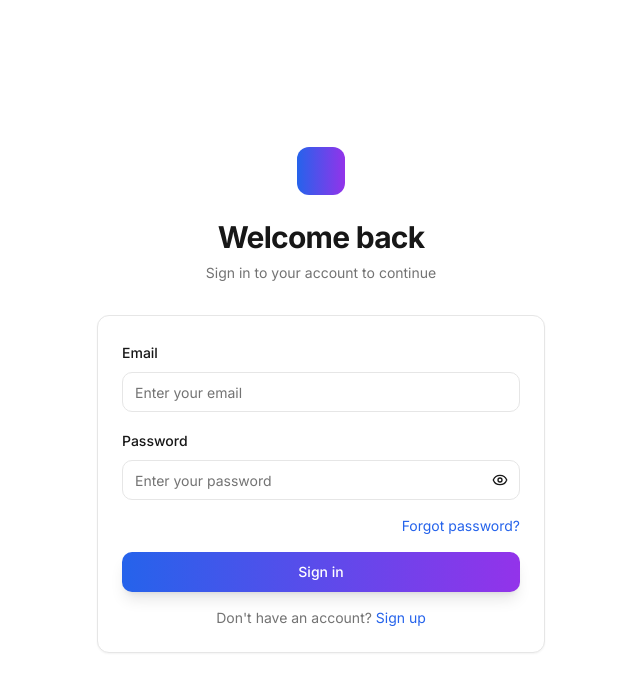
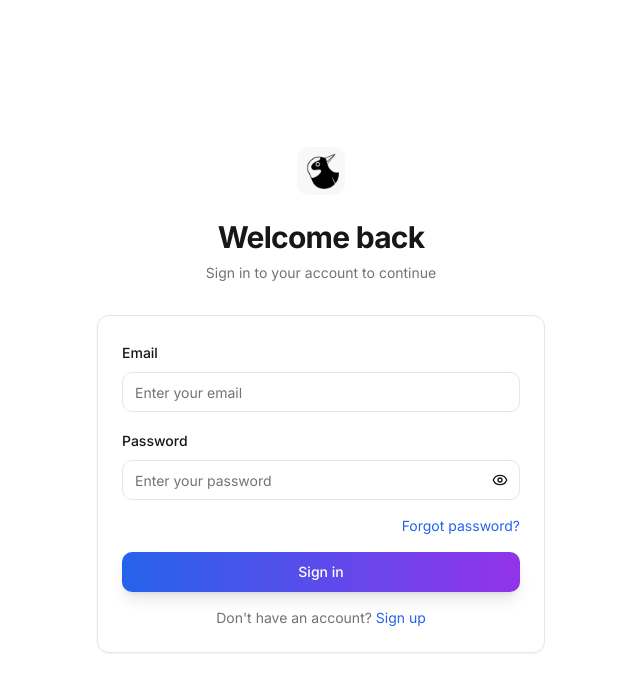
Before and after one commit to sotsnetwork/prompt-optimizer-mvp, a React (Vite) app: page /signin in a window 1280 px wide. Shown: the top 692 px of the page, without its empty margins (319-959 px from the left). Built offline with nearby package versions, Linux system fonts and the light colour scheme.

Commit message:
Update AuthLayout.tsx

```diff
--- a/src/components/auth/AuthLayout.tsx
+++ b/src/components/auth/AuthLayout.tsx
@@ -13,7 +13,11 @@ export const AuthLayout = ({ children, title, subtitle }: AuthLayoutProps) => {
       <div className="w-full max-w-md space-y-8">
         <div className="text-center">
           <div className="flex justify-center mb-6">
-            <div className="w-12 h-12 bg-gradient-to-r from-blue-600 to-purple-600 rounded-lg"></div>
+            <img
+              src="/lovable-uploads/722b49e2-7cef-4586-9667-7a7af907dd8a.png"
+              alt="Prompt Optimizer Logo"
+              className="w-12 h-12 rounded-lg object-cover"
+            />
           </div>
           <h2 className="text-3xl font-bold tracking-tight text-foreground">
             {title}
```
